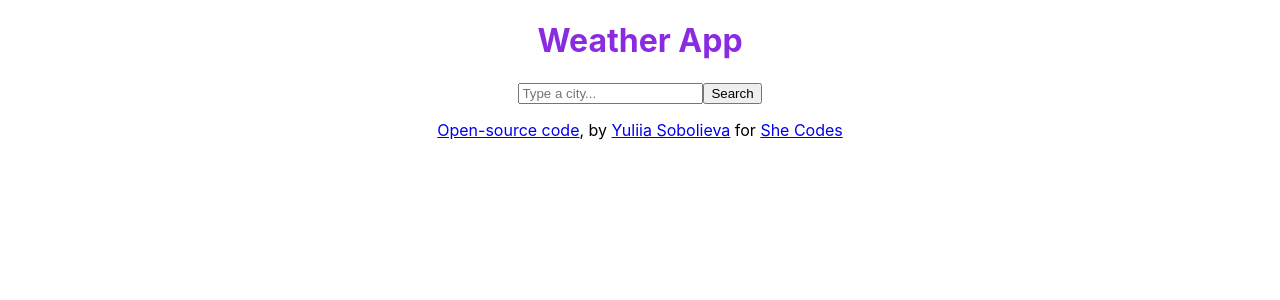
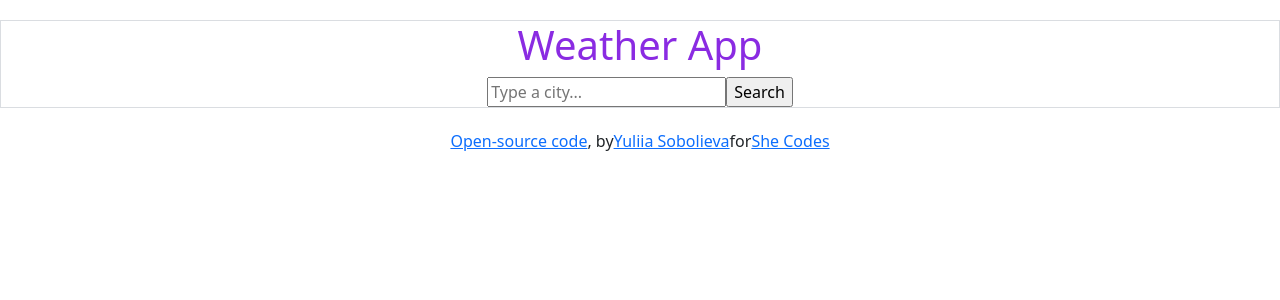
Before and after one commit to YuliiaSobolieva/weather-react-app, a React (Create React App) app: page / in a window 1280 px wide. Shown: the top 300 px of the page. Built offline with nearby package versions, Linux system fonts and the light colour scheme.

Commit message:
added structure

```diff
--- a/package.json
+++ b/package.json
@@ -7,6 +7,7 @@
     "@testing-library/react": "^13.4.0",
     "@testing-library/user-event": "^13.5.0",
     "axios": "^1.3.4",
+    "bootstrap": "^5.2.3",
     "react": "^18.2.0",
     "react-dom": "^18.2.0",
     "react-scripts": "5.0.1",
--- a/src/App.css
+++ b/src/App.css
@@ -1,10 +1,45 @@
-.Forecast {
+.Body {
+  display: block;
+  justify-content: center;
+  border: 1px solid #dadde1;
+  padding: auto;
+  margin-top: 20px;
+}
+
+.App {
   display: flex;
   justify-content: center;
   align-items: center;
   flex-direction: column;
 }
 
-h1 {
+.Forecast {
+  margin-top: 13px;
+}
+
+.temperature {
+  font-size: 63px;
+}
+
+h1,
+h2 {
   color: blueviolet;
 }
+
+h2 {
+  text-align: center;
+}
+
+li {
+  list-style-type: none;
+}
+
+header,
+footer {
+  display: flex;
+  justify-content: center;
+}
+
+footer {
+  margin-top: 21px;
+}
--- a/src/App.js
+++ b/src/App.js
@@ -29,47 +29,31 @@ function App() {
   }
 
   return (
-    <div className="Forecast">
-      <h1>Weather App</h1>
+    <div className="App">
       <form onSubmit={searchingCity}>
         <input type="search" placeholder="Type a city..." onChange={newCity} />
         <input type="submit" value="Search" />
       </form>
       {forecast ? (
-        <div>
+        <div className="Forecast">
+          <h2>{city}</h2>
+          <div className="row">
+            <div className="col-6">
+              <img
+                src={`https://openweathermap.org/img/wn/${forecast.icon}@2x.png`}
+                alt={forecast.description}
+              />
+            </div>
+            <div className="col-6 temperature">{forecast.temperature}°C</div>
+          </div>
+
           <ul>
-            <li>Temperature: {forecast.temperature}°C</li>
             <li>Description: {forecast.description}</li>
             <li>Humidity: {forecast.humidity}</li>
             <li>Wind: {forecast.wind}</li>
           </ul>
-          <img
-            src={`https://openweathermap.org/img/wn/${forecast.icon}@2x.png`}
-            alt={forecast.description}
-          />
         </div>
       ) : null}
-      <p>
-        <a
-          href="https://github.com/YuliiaSobolieva/weather-react-app"
-          target="_blank"
-          rel="noreferrer"
-        >
-          Open-source code
-        </a>
-        , by{" "}
-        <a
-          href="https://github.com/YuliiaSobolieva"
-          target="_blank"
-          rel="noreferrer"
-        >
-          Yuliia Sobolieva
-        </a>{" "}
-        for{" "}
-        <a href="https://www.shecodes.io/" target="_blank" rel="noreferrer">
-          She Codes
-        </a>
-      </p>
     </div>
   );
 }
--- a/src/index.js
+++ b/src/index.js
@@ -1,14 +1,42 @@
-import React from 'react';
-import ReactDOM from 'react-dom/client';
-import './index.css';
-import App from './App';
-import reportWebVitals from './reportWebVitals';
+import React from "react";
+import ReactDOM from "react-dom/client";
+import "./index.css";
+import App from "./App";
+import reportWebVitals from "./reportWebVitals";
+import "bootstrap/dist/css/bootstrap.css";
 
-const root = ReactDOM.createRoot(document.getElementById('root'));
+const root = ReactDOM.createRoot(document.getElementById("root"));
 root.render(
   <React.StrictMode>
+    <div className="Body">
+      <header>
+        <h1>Weather App</h1>
+      </header>
 
-    <App />
+      <App />
+    </div>
+
+    <footer>
+      <a
+        href="https://github.com/YuliiaSobolieva/weather-react-app"
+        target="_blank"
+        rel="noreferrer"
+      >
+        Open-source code
+      </a>
+      , by{" "}
+      <a
+        href="https://github.com/YuliiaSobolieva"
+        target="_blank"
+        rel="noreferrer"
+      >
+        Yuliia Sobolieva
+      </a>{" "}
+      for{" "}
+      <a href="https://www.shecodes.io/" target="_blank" rel="noreferrer">
+        She Codes
+      </a>
+    </footer>
   </React.StrictMode>
 );
 
```
Also changed, not shown: 1 other file (tests, documents, lock files or other folders).
